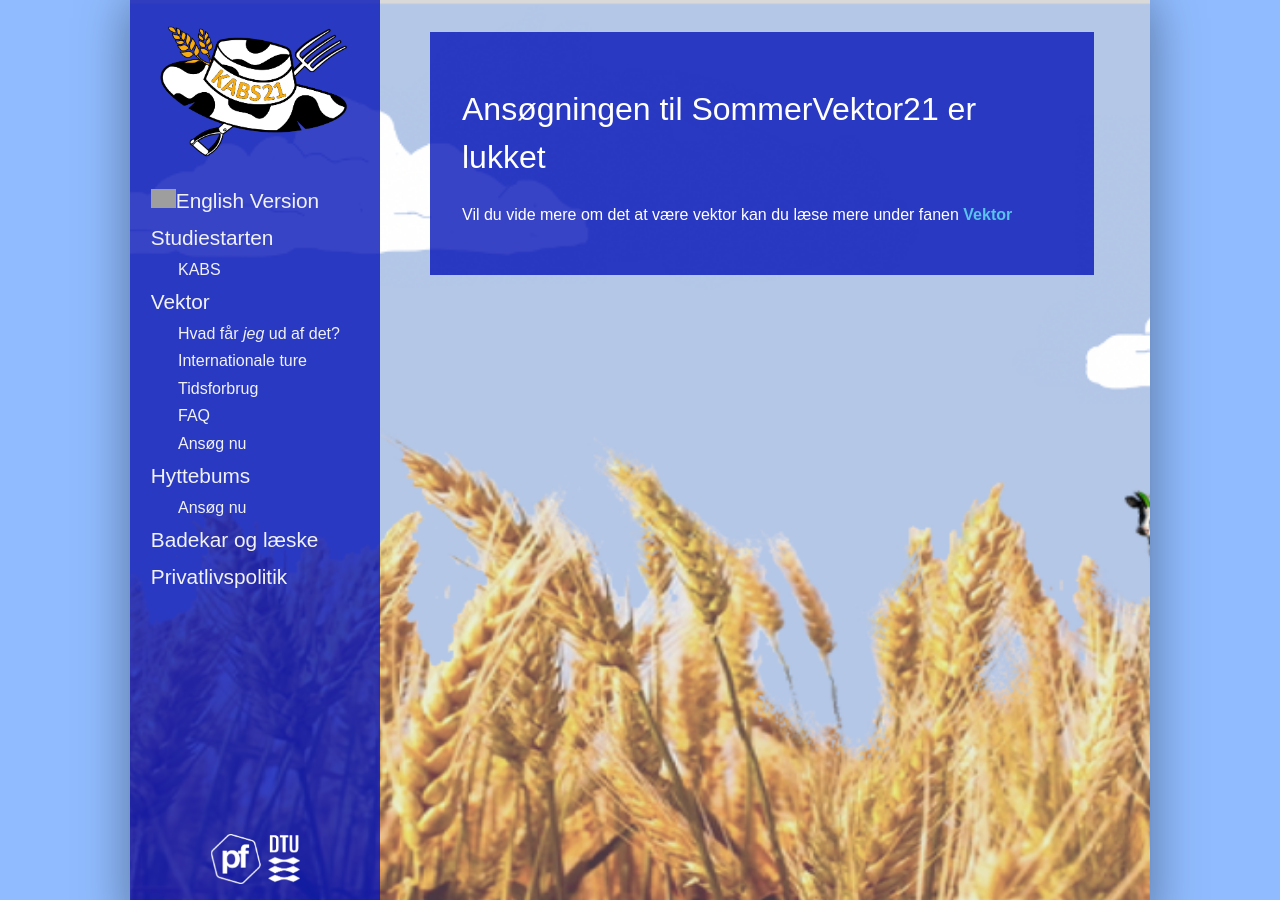
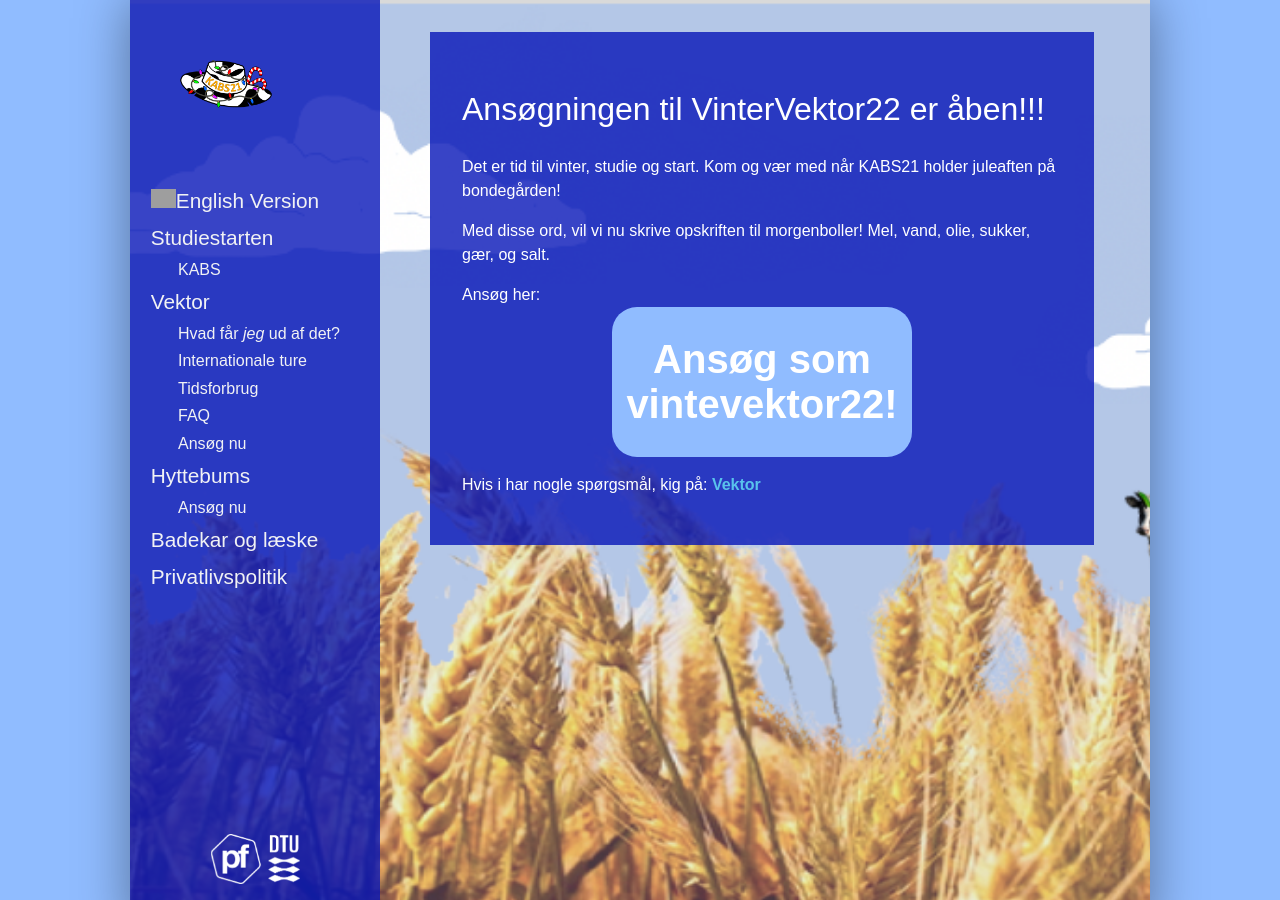
Before and after one commit to KABSDTU/kabsdtu.github.io, a Jekyll site: the page built from ansog-som-vektor.md, in a window 1280 px wide and 900 px high. Built offline with Jekyll 4.4.1, drawn with Linux system fonts in a browser that asks for light colours; some web fonts are replaced; grey boxes are pictures that could not be loaded.

Commit message:
VInter vektor lol

```diff
--- a/ansog-som-vektor.md
+++ b/ansog-som-vektor.md
@@ -2,7 +2,14 @@
 layout: default
 title: Ansøg som Vektor
 ---
-<h1>Ansøgningen til SommerVektor21 er lukket </h1>
+<h1>Ansøgningen til VinterVektor22 er åben!!! </h1>
 
-Vil du vide mere om det at være vektor kan du læse mere under fanen
-<a href="/vektor">Vektor</a>
+Det er tid til vinter, studie og start. Kom og vær med når KABS21 holder juleaften på bondegården!
+
+Med disse ord, vil vi nu skrive opskriften til morgenboller!
+Mel, vand, olie, sukker, gær, og salt.
+
+Ansøg her: <a style="text-align: center;" href="https://docs.google.com/forms/d/e/1FAIpQLSe9OiUZN3HjE5K4AFad0zonra7IAdsDttDZNxawVQLwATCwfQ/viewform?usp=sf_link">
+  <button class="applyBtn"> Ansøg som vintevektor22! </button></a>
+
+Hvis i har nogle spørgsmål, kig på: <a href="/vektor">Vektor</a>
```
Also changed, not shown: static/img/kabsLogo.png.
